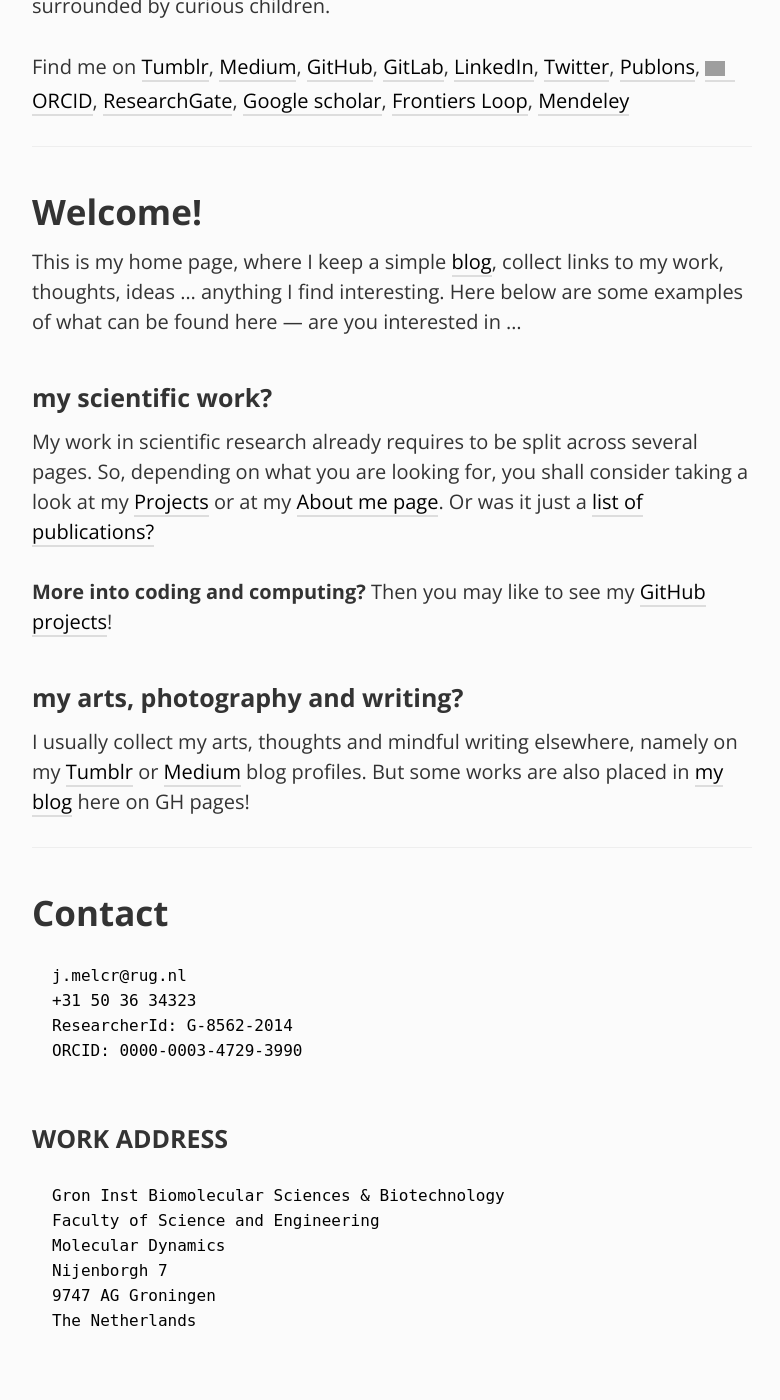
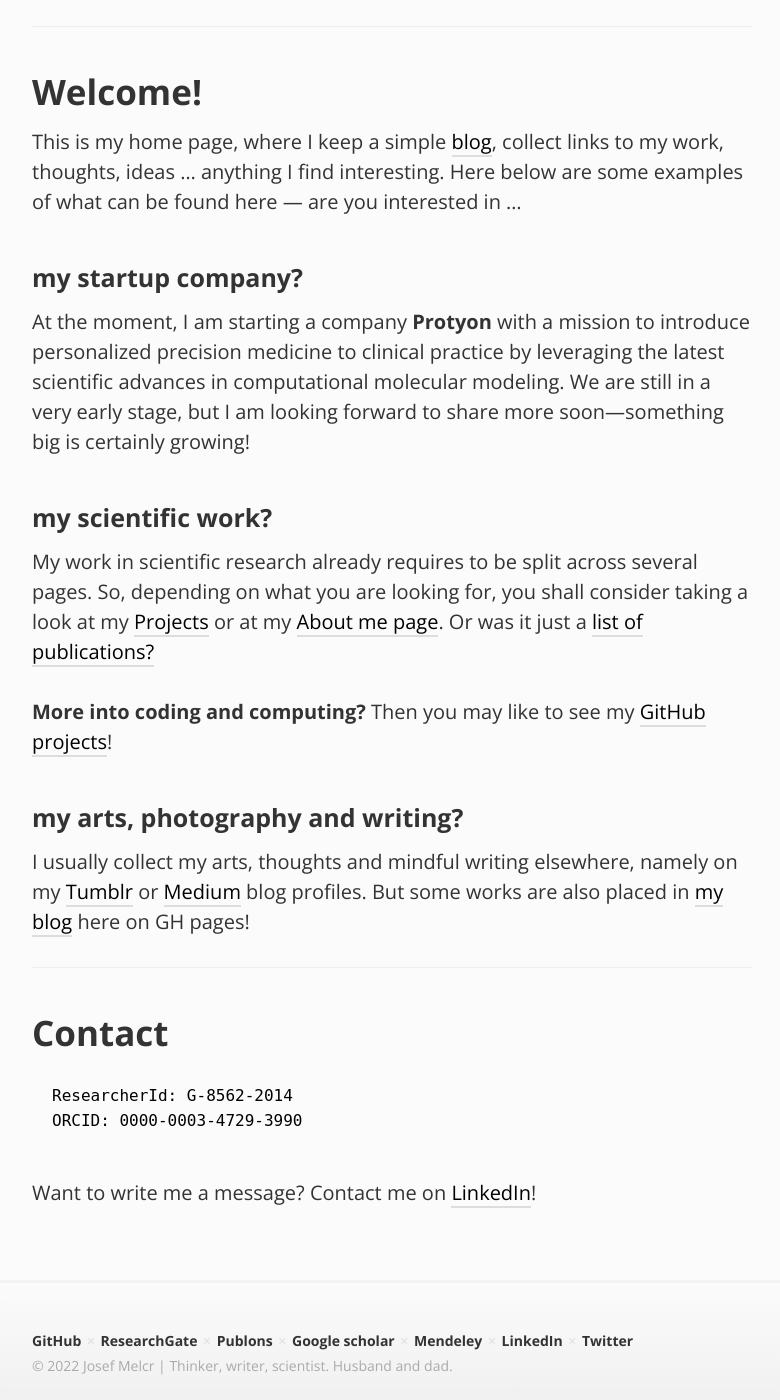
Before and after one commit to jmelcr/jmelcr.github.io, a Jekyll site: the page built from index.md, in a window 1280 px wide and 1400 px high, scrolled down 516 px. Shown: the whole window, without its empty margins (248-1028 px from the left). Built offline with Jekyll 4.4.1, drawn with Linux system fonts in a browser that asks for light colours; comment, search, counter and statistics services are not loaded; some of the changed text lies outside the part shown; grey boxes are pictures that could not be loaded.

Commit message:
update page to include Protyon

````diff
--- a/_includes/medaillon.md
+++ b/_includes/medaillon.md
@@ -6,14 +6,8 @@ doing my best to undertand nature
 using computational modelling.
 In between the lines of code and scientific writing,
 I occasionally make [digital artwork](https://jmelcr.tumblr.com/)
-and [write poetry](https://jmelcr.tumblr.com/post/638030535537672192/so-it-goes-stands-in-slaughterhouse-five-a-book).
+and [write poetry](https://medium.com/@jmelcr).
 
-Currently, I am a [postdoctroal researcher](https://www.rug.nl/staff/j.melcr/)
-in the group of [Siewert-Jan Marrink](http://cgmartini.nl/)
-at the [University of Groningen](https://www.rug.nl/),
-but my most recent work was done
-on a sofa in our living room
-surrounded by curious children.
 
 Find me on
 [Tumblr](https://jmelcr.tumblr.com/),
--- a/index.md
+++ b/index.md
@@ -14,6 +14,14 @@ collect links to my work, thoughts, ideas ...
 anything I find interesting.
 Here below are some examples of what can be found here —
 are you interested in ...
+
+### my startup company?
+At the moment, I am starting a company **Protyon**
+with a mission to introduce personalized precision medicine to clinical practice
+by leveraging the latest scientific advances
+in computational molecular modeling.
+We are still in a very early stage,
+but I am looking forward to share more soon—something big is certainly growing!
 
 ### my scientific work?
 My work in scientific research
@@ -50,19 +58,10 @@ in [my blog](blog) here on GH pages!
 # Contact
 
 ```
-j.melcr@rug.nl
-+31 50 36 34323
 ResearcherId: G-8562-2014
 ORCID: 0000-0003-4729-3990
 ```
 
-
-### WORK ADDRESS
-```
-Gron Inst Biomolecular Sciences & Biotechnology
-Faculty of Science and Engineering
-Molecular Dynamics
-Nijenborgh 7
-9747 AG Groningen
-The Netherlands
-```
+Want to write me a message?
+Contact me on
+[LinkedIn](https://linkedin.com/in/jmelcr)!
````
Also changed, not shown: aboutme.md (+15 -12 lines).
